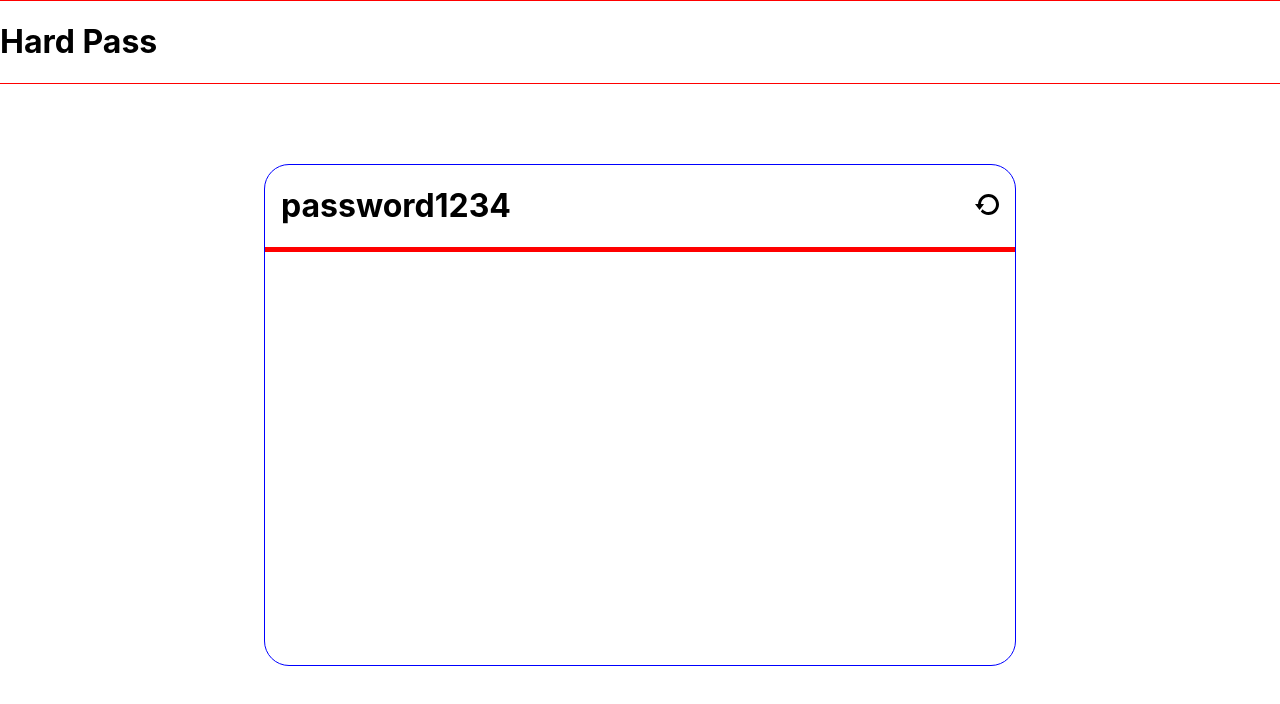
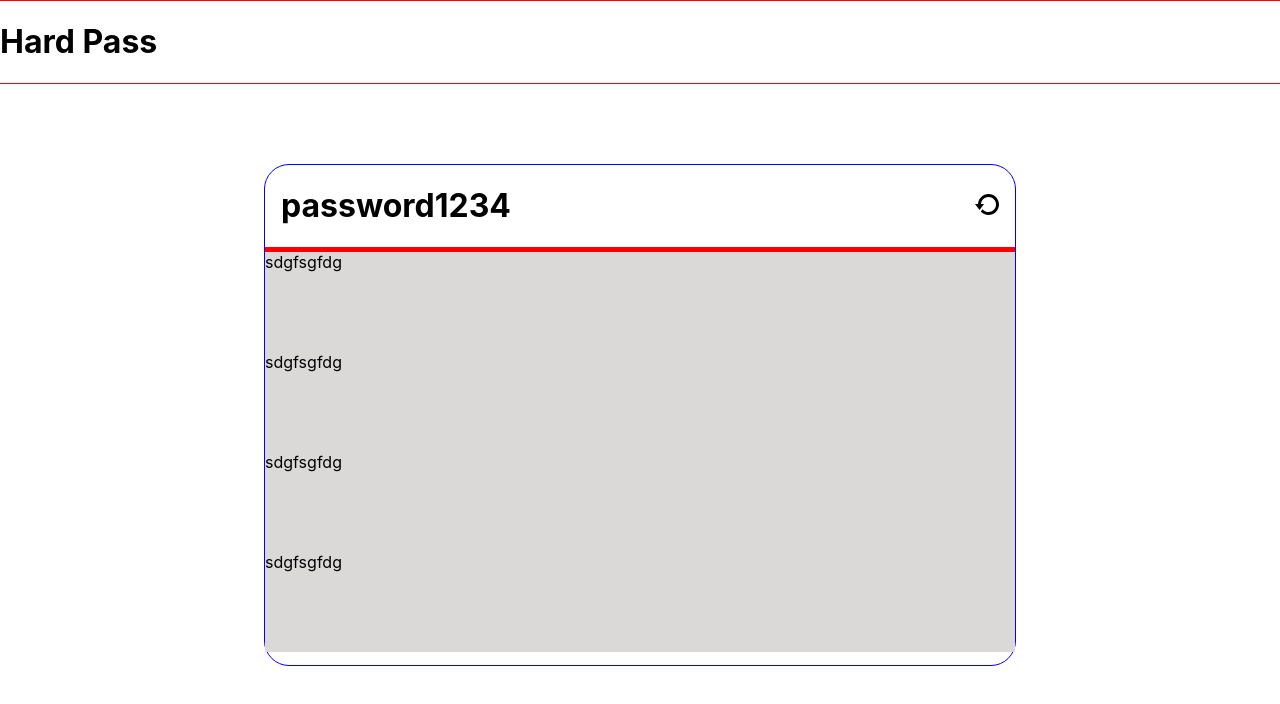
Before and after one commit to SJellen/hard-pass, a React (Create React App) app: page / in a window 1280 px wide. Shown: the top 704 px of the page. Built offline with nearby package versions, Linux system fonts and the light colour scheme.

Commit message:
layout for slider container

```diff
--- a/src/components/Main.js
+++ b/src/components/Main.js
@@ -14,11 +14,23 @@ export default function Main(){
 
     return (
         <div className="main-container">
-            <div className="top-container">
-                <h1 className="password">{password}</h1>
+            <div className="top-container" style={{borderBottom: password === "password1234" ? '5px solid red' : password.length < 10 ? '5px solid yellow' : '5px solid green'}}>
+                <h1 className="password" >{password}</h1>
                 <span className="reload-button" onClick={handleReloadClick}>
                     <svg xmlns="http://www.w3.org/2000/svg" width="24" height="24" viewBox="0 0 24 24"><path d="M13.5 2c-5.629 0-10.212 4.436-10.475 10h-3.025l4.537 5.917 4.463-5.917h-2.975c.26-3.902 3.508-7 7.475-7 4.136 0 7.5 3.364 7.5 7.5s-3.364 7.5-7.5 7.5c-2.381 0-4.502-1.119-5.876-2.854l-1.847 2.449c1.919 2.088 4.664 3.405 7.723 3.405 5.798 0 10.5-4.702 10.5-10.5s-4.702-10.5-10.5-10.5z"/></svg>
                 </span>
+            </div>
+            <div className="slider-container">
+                sdgfsgfdg
+            </div>
+            <div className="slider-container">
+                sdgfsgfdg
+            </div>
+            <div className="slider-container">
+                sdgfsgfdg
+            </div>
+            <div className="slider-container">
+                sdgfsgfdg
             </div>
 
         </div>
--- a/src/context/Context.js
+++ b/src/context/Context.js
@@ -5,7 +5,7 @@ const Context = React.createContext()
 function ContextProvider({children})  {
     const [password, setPassword] = useState("password1234")
 
-    const [len, setLen] = useState(8)
+    const [len, setLen] = useState(6)
     const [minUpper, setMinUpper] = useState(0)
     const [minLower, setMinLower] = useState(0)
     const [minNumber, setMinNumber] = useState(-1)
--- a/src/styles/Main.css
+++ b/src/styles/Main.css
@@ -22,3 +22,10 @@
 .reload-button {
     padding-right: 1rem;
 }
+
+.slider-container {
+    width: 100%;
+    height: 100px;
+    background-color: rgb(219, 216, 216);
+
+}
```
